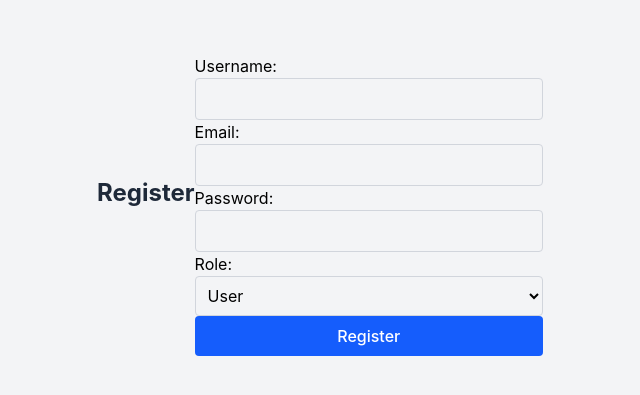
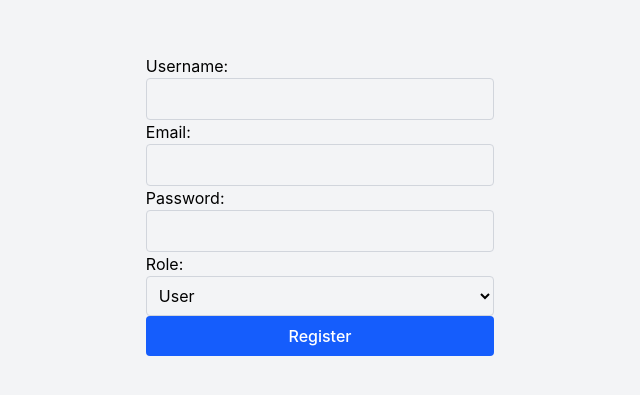
Before and after one commit to vazgenhayrapetyan/devac-post-front, a React (Vite) app: page /register in a window 1280 px wide. Shown: the part 195-590 px from the top of the page, without its empty margins (320-960 px from the left). Built offline with nearby package versions, Linux system fonts and the light colour scheme.

Commit message:
update 1.1.2

```diff
--- a/src/pages/Register.jsx
+++ b/src/pages/Register.jsx
@@ -28,7 +28,6 @@
 
     return (
         <div className="flex items-center justify-center h-screen bg-gray-100 p-4">
-            <h2 className="text-2xl font-bold text-center text-gray-800 mb-6">Register</h2>
             <form onSubmit={handleSubmit}>
                 <div>
                     <label>Username:</label>
```
